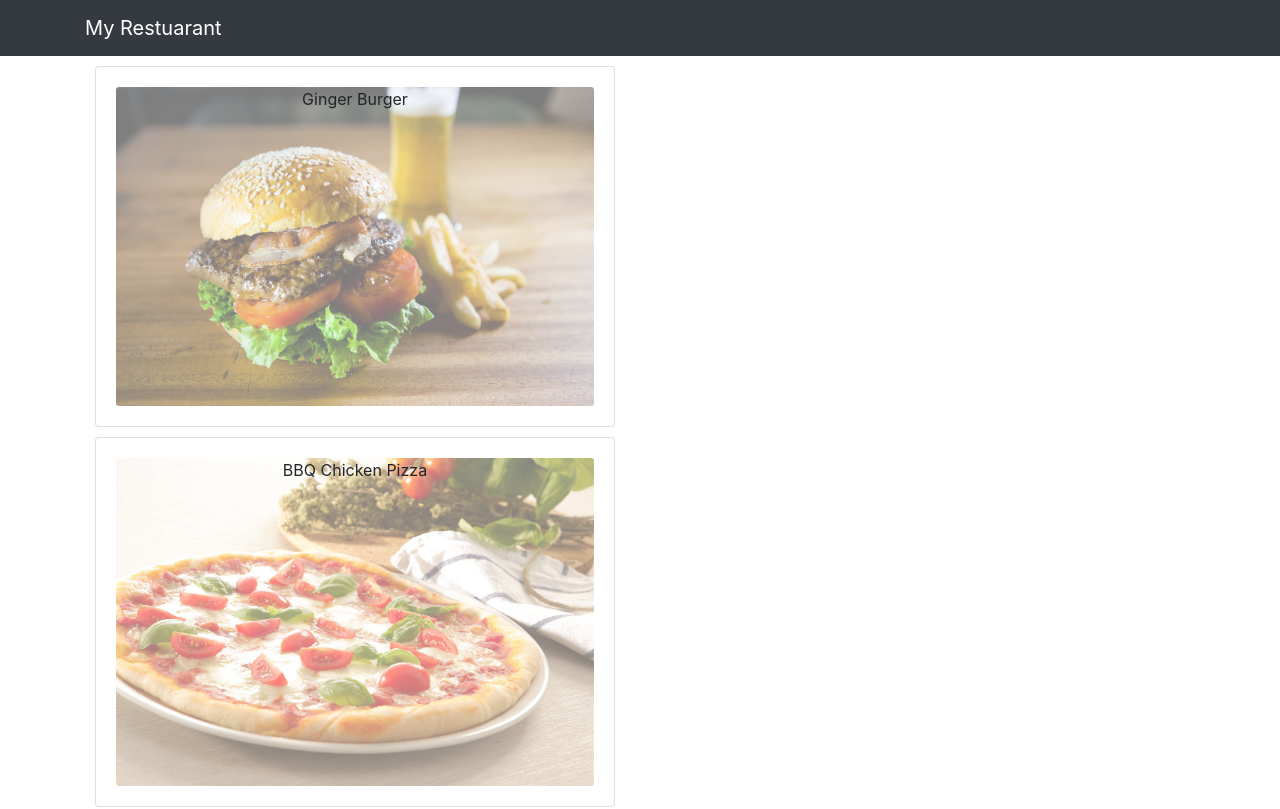
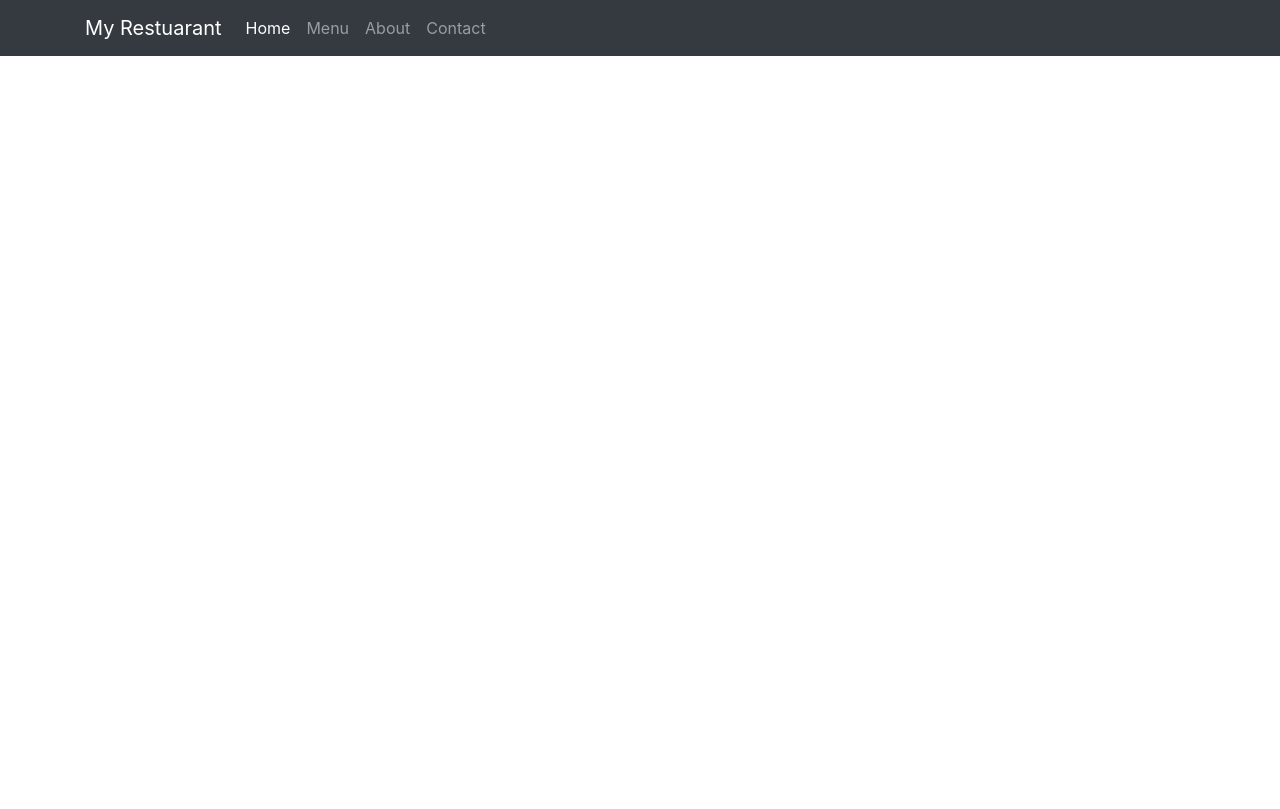
Before and after one commit to Saurav-create/my-restuarant, a React (Create React App) app: page /home in a window 1280 px wide. Shown: the top 809 px of the page. Built offline with nearby package versions, Linux system fonts and the light colour scheme.

Commit message:
Router Update

```diff
--- a/package.json
+++ b/package.json
@@ -11,6 +11,8 @@
     "react": "^17.0.2",
     "react-dom": "^17.0.2",
     "react-popper": "^2.2.3",
+    "react-router": "^5.2.0",
+    "react-router-dom": "^5.2.0",
     "react-scripts": "4.0.3",
     "reactstrap": "^8.5.1",
     "web-vitals": "^1.1.2"
--- a/src/App.js
+++ b/src/App.js
@@ -1,11 +1,16 @@
 // import logo from './logo.svg';
 import './App.css';
 import MainComponent from './components/MainComponent.js';
+import {BrowserRouter} from 'react-router-dom';
+
 
 function App() {
   return (
     <div className="App">
+      <BrowserRouter>
       <MainComponent />
+      </BrowserRouter>
+
     </div>
   );
 }
--- a/src/components/body/Body.js
+++ b/src/components/body/Body.js
@@ -1,11 +1,23 @@
 import React from 'react';
 import Menu from './Menu';
+import Home from './Home';
+import Contact from './Contact';
+import About from './About';
+import Navigation from '../header/Navigation';
+import { Route, Redirect } from 'react-router-dom';
 
 
-const Body=()=>{
+const Body= () =>{
+
     return(
       <div>
-       <Menu />
+        <Route path='/' exact component={Home} />
+        <Route path='/menu' exact component={Menu} />
+        <Route path='/contact' exact component={Contact} />
+        <Route path='/about' exact component={About} />
+        <Redirect from='/' to='/home' />
+
+
       </div>
     );
 }
--- /dev/null
+++ b/src/components/body/Contact.js
@@ -0,0 +1,12 @@
+import React from 'react';
+
+const Contact = () =>{
+    return(
+        <div>
+
+        </div>
+    );
+}
+
+
+export default Contact;
--- a/src/components/body/DishDetail.js
+++ b/src/components/body/DishDetail.js
@@ -1,22 +1,24 @@
 import React from 'react';
-import { Card, CardImg, CardImgOverlay, CardBody, CardTitle,CardText } from 'reactstrap';
+import { Card, CardImg, CardImgOverlay, CardBody, CardTitle, CardText } from 'reactstrap';
 import LoadComments from './LoadComments';
 
 
-const DishDetail = props =>{
+const DishDetail = props => {
 
-    return(
+    return (
         <div>
-           <Card style={{marginTop: '10px'}}>
+            <Card style={{ marginTop: '10px' }}>
                 <CardImg top src={props.dish.image} alt={props.dish.name}></CardImg>
-                   <CardBody style={{textAlign: 'left'}}>
+                <CardBody style={{ textAlign: 'left' }}>
                     <CardTitle>{props.dish.name}</CardTitle>
                     <CardText>
-                          <p> {props.dish.description}</p>
-                          <p>{props.dish.price} /-</p>
+                        {props.dish.description}
                     </CardText>
-                       <hr/>
-                       <LoadComments comments={props.dish.comments}/>
+                    <CardText>
+                        {props.dish.price} /-
+                    </CardText>
+                    <hr />
+                    <LoadComments comments={props.dish.comments} />
                 </CardBody>
             </Card>
         </div>
--- /dev/null
+++ b/src/components/body/Home.js
@@ -0,0 +1,14 @@
+import React, {Component} from 'react';
+
+
+class Home extends Component {
+    render(){
+        return(
+            <div>
+
+            </div>
+        );
+    }
+}
+
+export default Home;
--- a/src/components/body/Menu.js
+++ b/src/components/body/Menu.js
@@ -2,21 +2,30 @@ import React, { Component } from 'react';
 import DISHES from '../../data/dishes';
 import MenuItem from './MenuItem';
 import DishDetail from './DishDetail';
+import { CardColumns, Modal, ModalBody, ModalFooter, Button } from 'reactstrap';
 
 class Menu extends Component {
 
 
     state = {
         dishes: DISHES,
-        selectedDish: null
+        selectedDish: null,
+        modalOpen: false
     }
 
 
 
     onDishSelect(dish) {
         // console.log(dish)
-        this.setState({ selectedDish: dish });
+        this.setState({ selectedDish: dish,
+            modalOpen: !this.state.modalOpen });
 
+    }
+
+    toggleModal=()=>{
+        this.setState({
+       modalOpen: !this.state.modalOpen
+        })
     }
 
 
@@ -44,12 +53,20 @@ class Menu extends Component {
         return (
             <div className='container'>
                 <div className='row'>
-                    <div className='col-6'>
+                    <CardColumns>
                         {menu}
-                    </div>
-                    <div className='col-6'>
-                        {dishDetail}
-                    </div>
+                    </CardColumns>
+                    <Modal isOpen={this.state.modalOpen} onClick={this.toggleModal}>
+                        <ModalBody>
+                            {dishDetail}
+                        </ModalBody>
+                        <ModalFooter>
+                            <Button color='secondary' onClick={this.toggleModal}>
+                                Close
+                            </Button>
+                        </ModalFooter>
+                    </Modal>
+
                 </div>
             </div>
         );
--- a/src/components/body/MenuItem.js
+++ b/src/components/body/MenuItem.js
@@ -1,6 +1,6 @@
 import React from 'react';
 import { Card, CardImg, CardImgOverlay, CardBody, CardTitle } from 'reactstrap';
-import DishDetail from './DishDetail';
+
 
 
 const MenuItem = props => {
--- a/src/components/header/Navigation.js
+++ b/src/components/header/Navigation.js
@@ -1,13 +1,46 @@
-import React from 'react';
-import { Navbar, NavbarBrand } from 'reactstrap';
+import React, { Component } from 'react';
+import { Navbar, NavbarBrand, Nav, NavItem, NavbarToggler, Collapse } from 'reactstrap';
+import { Link } from 'react-router-dom';
 
 
-const Navigation = () => {
+class Navigation extends Component {
+    constructor(props){
+        super(props);
+        this.state={
+            isNavOpen: false
+        }
+    }
+    NavToggle=() =>{
+
+        this.setState({
+            isNavOpen: !this.state.isNavOpen
+        })
+    }
+
+    render() {
+
         return (
             <div>
-            <Navbar dark color='dark'>
+                <Navbar dark color='dark' expand='sm'>
                     <div className='container'>
+                        <NavbarToggler onClick={this.NavToggle} />
                         <NavbarBrand href='/'>My Restuarant</NavbarBrand>
+                        <Collapse isOpen={this.state.isNavOpen} navbar>
+                            <Nav className='mr-auto' navbar >
+                                <NavItem>
+                                    <Link to='/home' className='nav-link active'>Home</Link>
+                                </NavItem>
+                                <NavItem>
+                                    <Link to='/menu' className='nav-link'>Menu</Link>
+                                </NavItem>
+                                <NavItem>
+                                    <Link to='/about' className='nav-link'>About</Link>
+                                </NavItem>
+                                <NavItem>
+                                    <Link to='/contact' className='nav-link'>Contact</Link>
+                                </NavItem>
+                            </Nav>
+                        </Collapse>
                     </div>
                 </Navbar>
             </div>
@@ -15,4 +48,6 @@ const Navigation = () => {
         );
     }
 
+}
+
 export default Navigation;
--- a/src/index.js
+++ b/src/index.js
@@ -7,10 +7,10 @@ import 'bootstrap/dist/css/bootstrap.min.css';
 
 
 ReactDOM.render(
-  <React.StrictMode>
+
     <App />
-  </React.StrictMode>,
-  document.getElementById('root')
+
+ , document.getElementById('root')
 );
 
 // If you want to start measuring performance in your app, pass a function
```
Also changed, not shown: 1 other file (tests, documents, lock files or other folders). Lines whose indentation alone changed are shown as unchanged.
